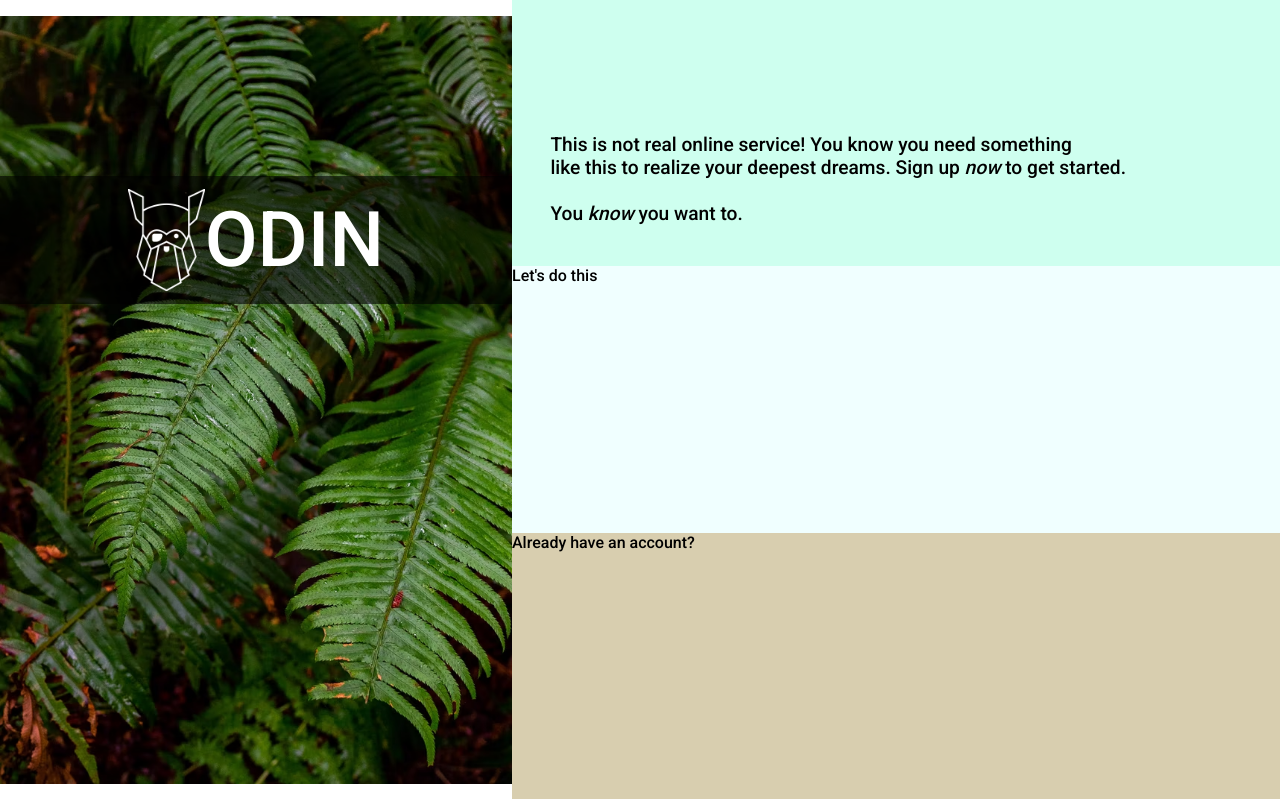
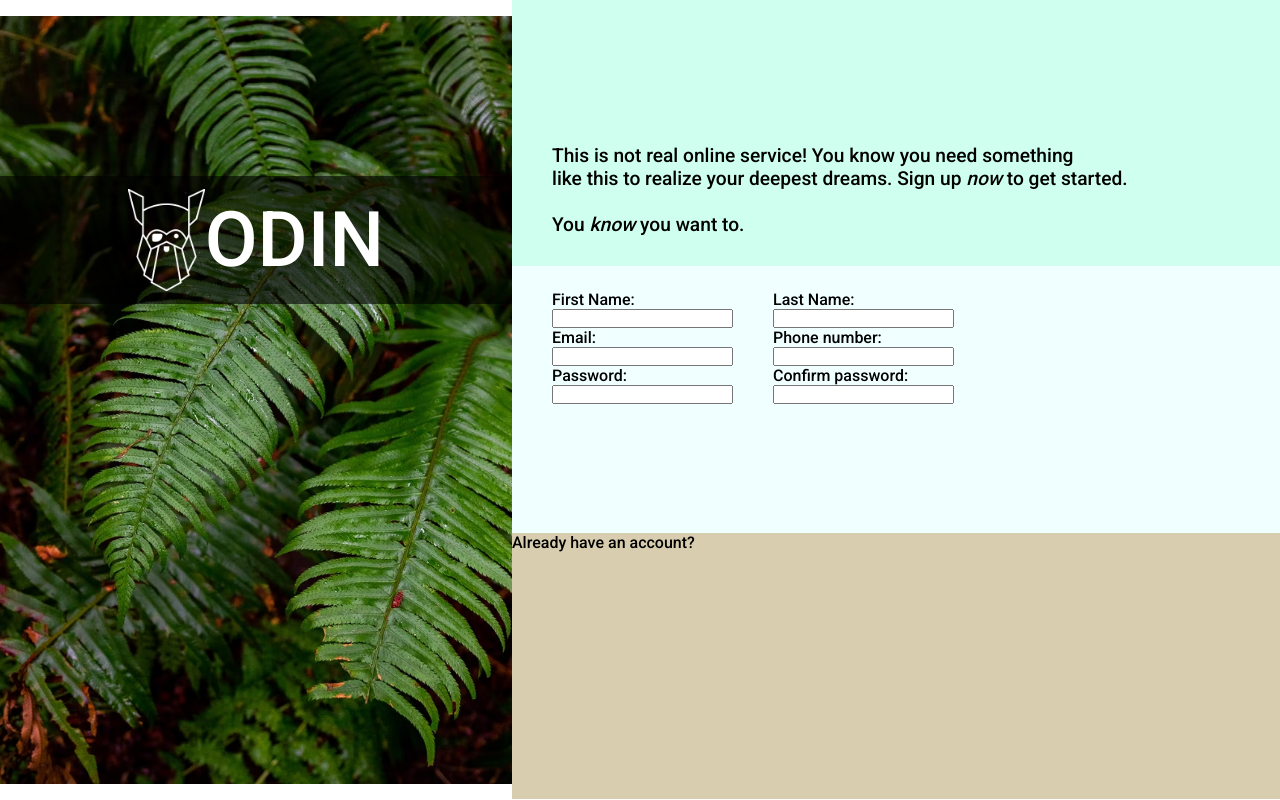
Before and after one commit to reeesist/Sign-up, a plain HTML site: page index.html in a window 1280 px wide. Shown: the top 800 px of the page. Drawn offline with Linux system fonts and the light colour scheme.

Commit message:
added form

```diff
--- a/index.html
+++ b/index.html
@@ -22,7 +22,26 @@
         You <span class="italic">know</span> you want to.</div>
         </div>
     <div class="middle">
-        <div>Let's do this</div>
+        <div>
+        <form class="left-side" action="example.com/path" method="post">
+            <label for="first_name">First Name:</label>
+            <input type="text" id="first_name">
+            <label for="email">Email:</label>
+            <input type="email" id="email">
+            <label for="password">Password:</label>
+            <input type="password" id="password">
+            </form>
+        </div>
+            <div>
+            <form class="right-side" action="example.com/path" method="post">
+            <label for="last_name">Last Name:</label>
+            <input type="text" id="last_name">
+            <label for="phone-number">Phone number:</label>
+            <input type="tel" id="phone">
+            <label for="confirm-password">Confirm password:</label>
+            <input type="password">
+          </form>
+        </div>
     </div>
     <div class="bottom">
         <div>Already have an account?</div>
--- a/styles.css
+++ b/styles.css
@@ -70,16 +70,31 @@ body {
 .top-text {
     font-size: 1.2em;
     position: relative;
-    top: 50%;
-    left: 5%;
+    top: 18vh;
+    left: 5vh;
 }
 
 .middle {
     background-color: azure;
     height: 33.3%;
+    padding-left: 5vh;
+    padding-top: 3vh;
+    display: flex;
+    gap: 20px 40px;
+
 }
 
 .bottom {
     background-color: rgb(216, 206, 175);
     height: 33.3%;
 }
+
+.left-side {
+    display: flex;
+    flex-direction: column;
+}
+
+.right-side {
+    display: flex;
+    flex-direction: column;
+}
```
